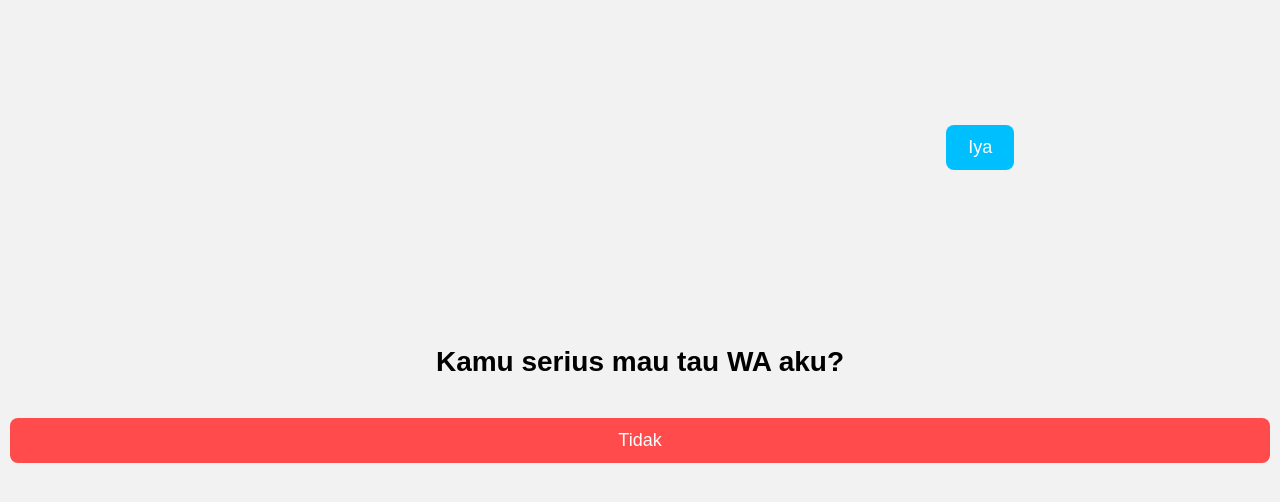
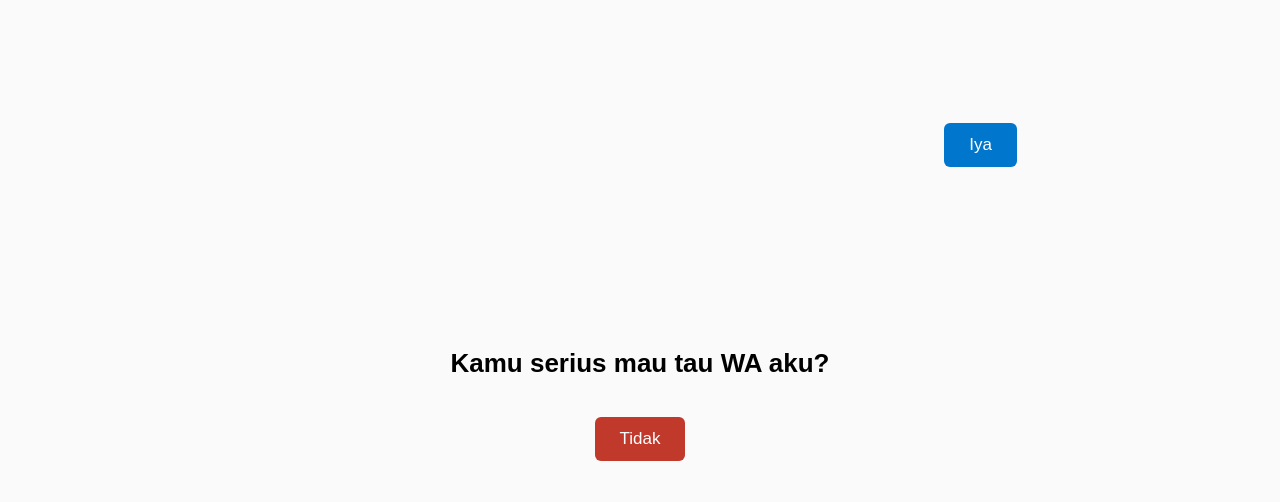
Before and after one commit to rivaldokun64-del/konsulgratisbuatmu, a plain HTML site: page index.html in a window 1280 px wide. Both pictures are taken after a click on the button "Iya". Drawn offline with Linux system fonts and the light colour scheme.

Commit message:
Update index.html

```diff
--- a/index.html
+++ b/index.html
@@ -3,80 +3,106 @@
 <head>
 <meta charset="UTF-8">
 <meta name="viewport" content="width=device-width, initial-scale=1.0">
-<title>Apaa Yaaaa</title>
+<title>Pertanyaan Penting</title>
+
 <style>
     body {
-        font-family: Arial, sans-serif;
-        text-align: center;
-        background: #f2f2f2;
+        margin: 0;
         height: 100vh;
-        overflow: hidden;
-        margin: 0;
         display: flex;
         flex-direction: column;
         justify-content: center;
+        align-items: center;
+        font-family: Arial, sans-serif;
+        background-color: #fafafa;
     }
-    h1 { font-size: 28px; margin-bottom: 30px; }
-    #iyaBtn, #tidakBtn {
-        padding: 12px 22px;
-        font-size: 18px;
+
+    h1 {
+        font-size: 26px;
+        font-weight: 600;
+        margin-bottom: 30px;
+    }
+
+    button {
+        padding: 12px 25px;
+        font-size: 17px;
         border: none;
-        border-radius: 8px;
+        border-radius: 6px;
         cursor: pointer;
-        margin: 10px;
+        margin: 8px;
+        transition: 0.2s ease;
     }
-    #iyaBtn { background: #00bfff; color: white; position: absolute; }
-    #tidakBtn { background: #ff4b4b; color: white; }
+
+    #iyaBtn {
+        background-color: #0077cc;
+        color: white;
+        position: absolute;
+    }
+
+    #tidakBtn {
+        background-color: #c0392b;
+        color: white;
+        position: relative;
+    }
 
     #surprise {
         display: none;
-        font-size: 24px;
-        margin-top: 20px;
-        animation: pop 0.6s ease-out;
+        font-size: 20px;
+        font-weight: 500;
+        margin-top: 25px;
+        text-align: center;
+        opacity: 0;
+        animation: fadeIn 0.6s forwards;
     }
 
-    @keyframes pop {
-        0% { transform: scale(0); }
-        70% { transform: scale(1.2); }
-        100% { transform: scale(1); }
+    @keyframes fadeIn {
+        from { opacity: 0; }
+        to   { opacity: 1; }
     }
 </style>
 </head>
+
 <body>
 
 <h1>Kamu serius mau tau WA aku?</h1>
 
 <button id="iyaBtn">Iya</button>
-<button id="tidakBtn" onclick="alert('Yahh 😢')">Tidak</button>
+<button id="tidakBtn" onclick="alert('Baik, tidak usah.')">Tidak</button>
 
-<div id="surprise">✨ Oke deh… kamu menang! Klik lagi buat lanjut ke WA-ku ✨</div>
+<div id="surprise">Baik, kamu berhasil. Klik lagi untuk melanjutkan.</div>
 
 <script>
 let moveCount = 0;
 const iyaBtn = document.getElementById("iyaBtn");
 const surprise = document.getElementById("surprise");
 
-const randomPosition = () => {
-    const x = Math.random() * (window.innerWidth - 120);
-    const y = Math.random() * (window.innerHeight - 80);
+function randomPosition() {
+    const width = window.innerWidth - 120;
+    const height = window.innerHeight - 80;
+
+    const x = Math.random() * width;
+    const y = Math.random() * height;
+
     iyaBtn.style.left = x + "px";
     iyaBtn.style.top = y + "px";
-};
+}
 
 iyaBtn.addEventListener("click", () => {
     moveCount++;
 
     if (moveCount <= 4) {
         randomPosition();
-    } else if (moveCount === 5) {
+    }
+    else if (moveCount === 5) {
         surprise.style.display = "block";
         iyaBtn.style.position = "relative";
         iyaBtn.style.left = "0px";
         iyaBtn.style.top = "0px";
-        iyaBtn.innerText = "Lanjut ke WA";
-    } else {
-        // GANTI YOURNUMBER dengan nomor WhatsApp-mu
+        iyaBtn.innerText = "Lanjut";
+    }
+    else {
         window.location.href = "https://wa.me/6281261532336";
+        // Ganti YOURNUMBER dengan nomor WA kamu, contoh: 6281234567890
     }
 });
 </script>
```
